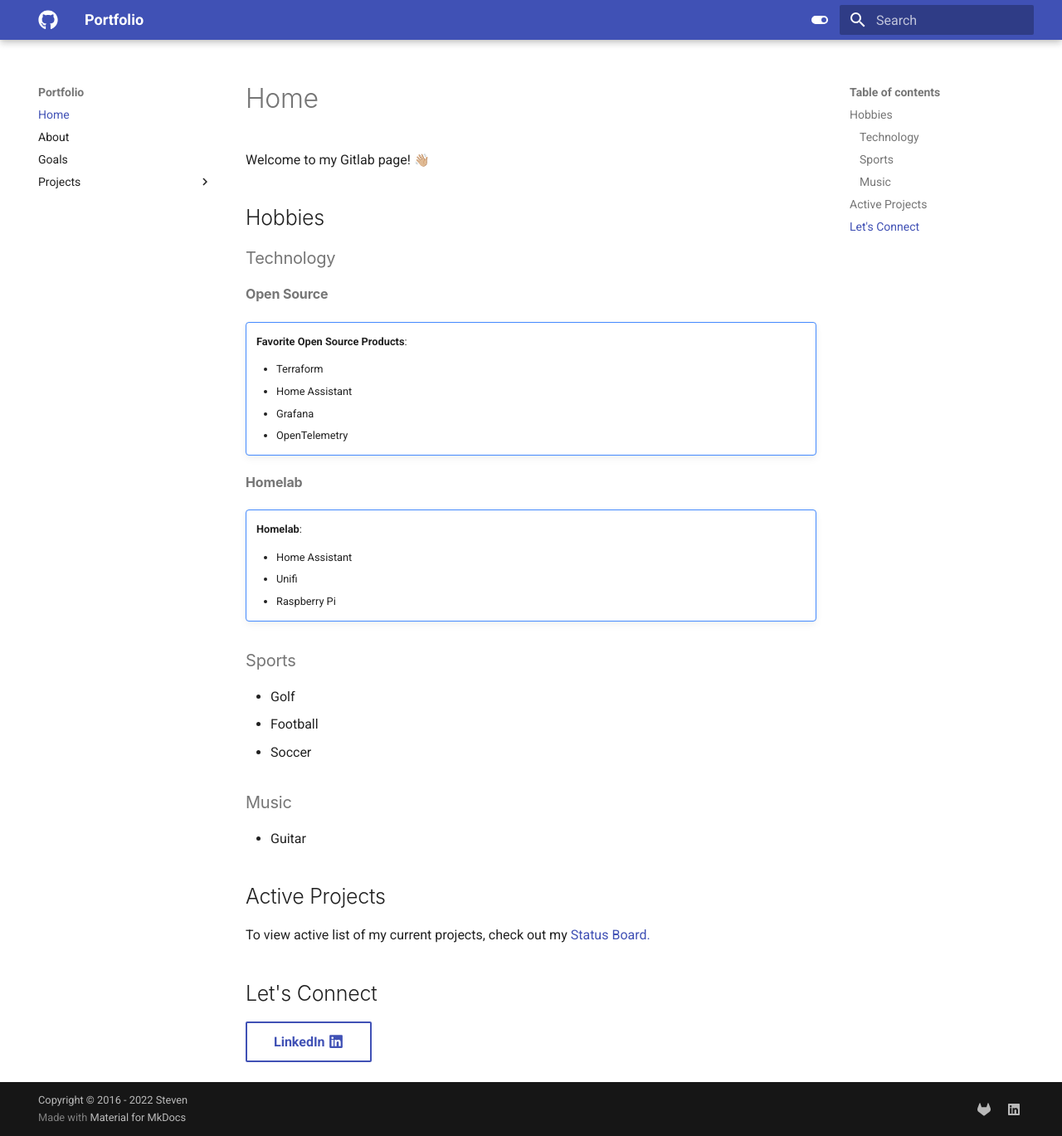
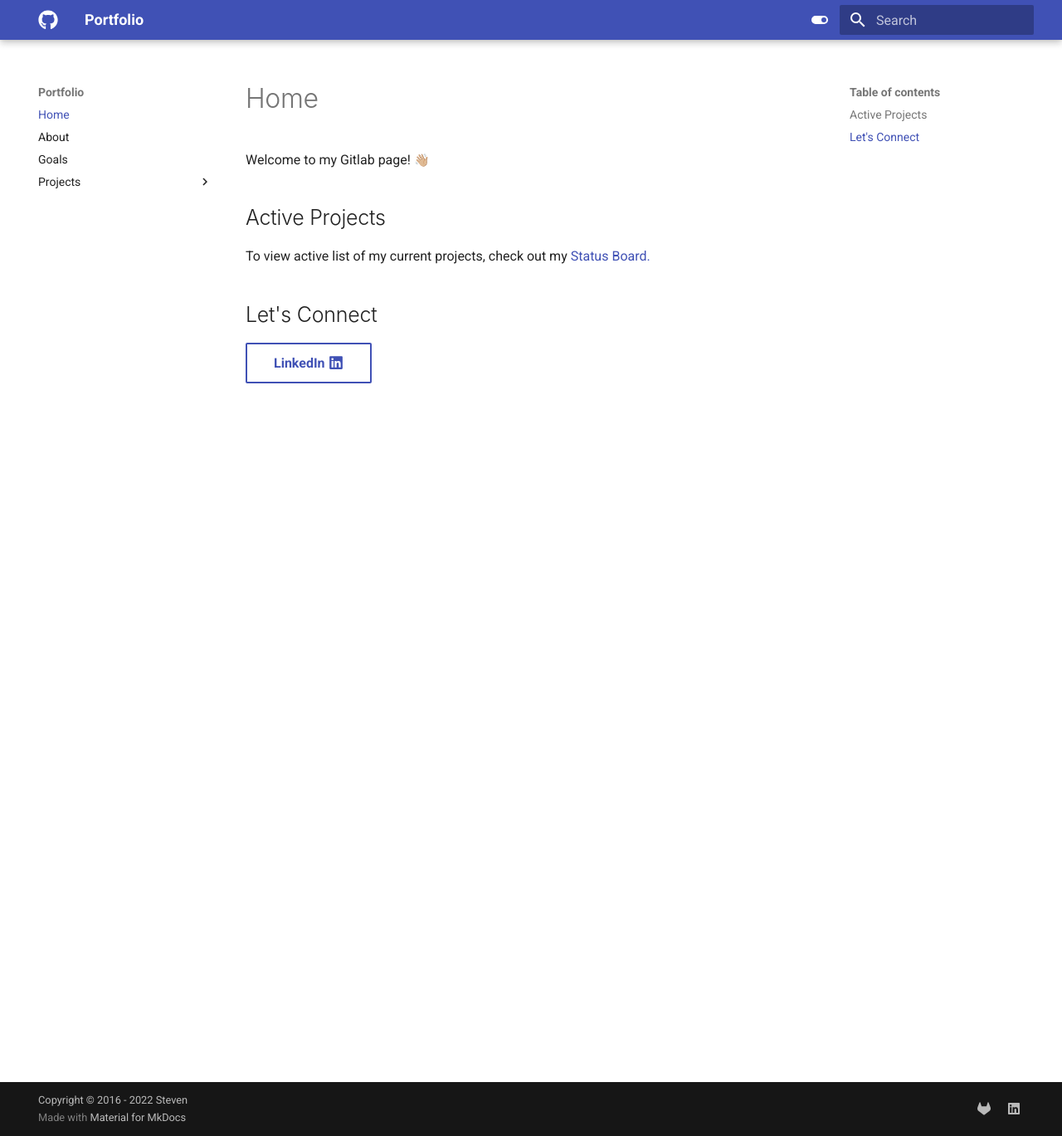
Before and after one commit to stevejoluc/stevejoluc.github.io, an MkDocs documentation site: the page built from docs/index.md, in a window 1280 px wide and 1369 px high. Shown: the whole window at 83% size. Built offline with MkDocs 1.6.1 and Material for MkDocs 9.7.7, drawn with Linux system fonts in a browser that asks for light colours; emoji names are drawn with the system emoji font.

Commit message:
Update index.md

```diff
--- a/docs/index.md
+++ b/docs/index.md
@@ -1,35 +1,5 @@
 # Home
 Welcome to my Gitlab page! :wave_tone2:
-
-## Hobbies
-
-### Technology
-#### Open Source
-
-!!! cite ""
-    **Favorite Open Source Products**:
-
-    * Terraform
-    * Home Assistant
-    * Grafana
-    * OpenTelemetry
-
-#### Homelab
-
-!!! cite ""
-    **Homelab**:
-
-    * Home Assistant
-    * Unifi
-    * Raspberry Pi
-
-### Sports
-- Golf
-- Football
-- Soccer
-
-### Music
-- Guitar
 
 ## Active Projects
  To view active list of my current projects, check out my [Status Board.](https://github.com/users/stevejoluc/projects/2#column-16610887)
```
